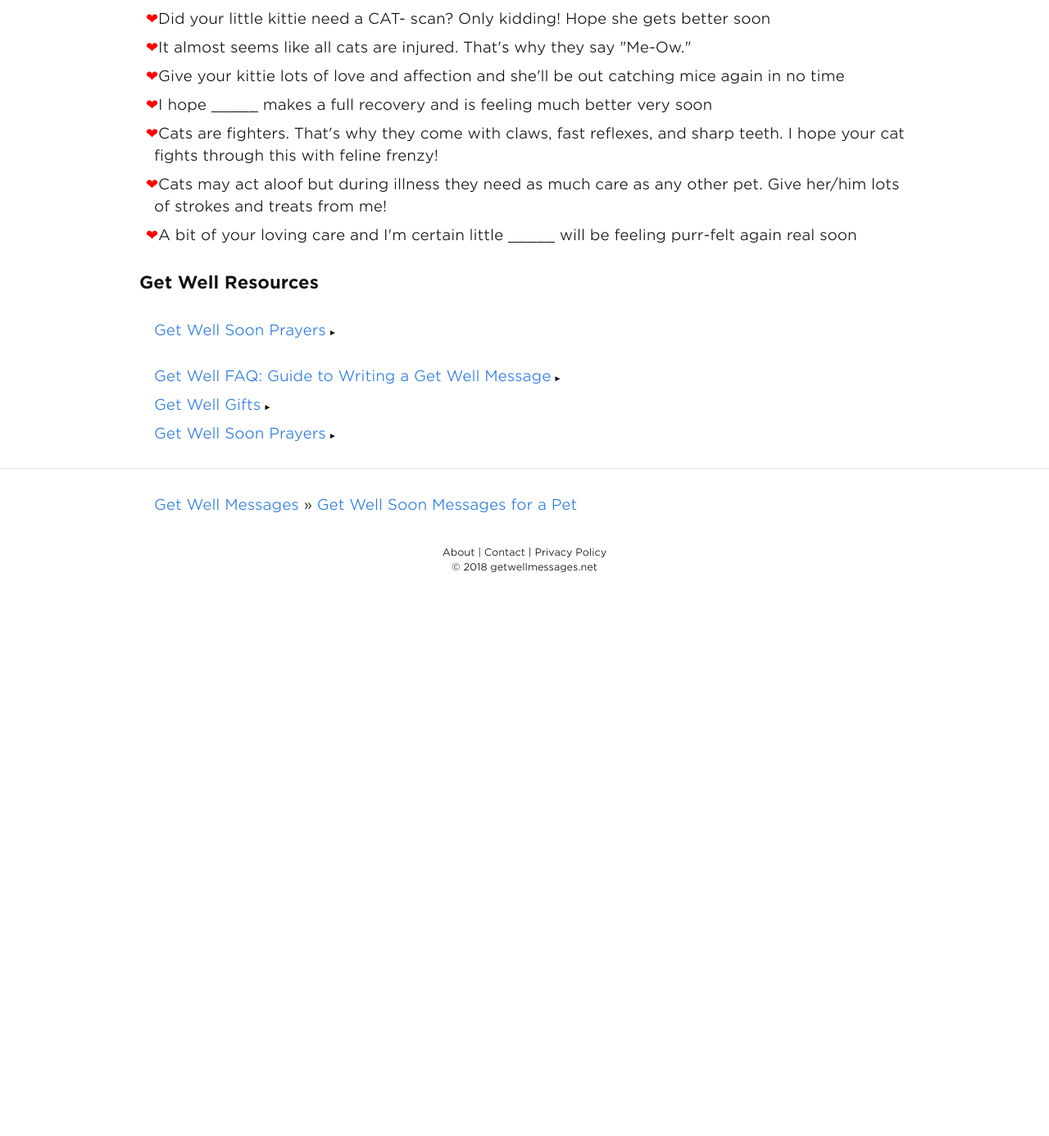
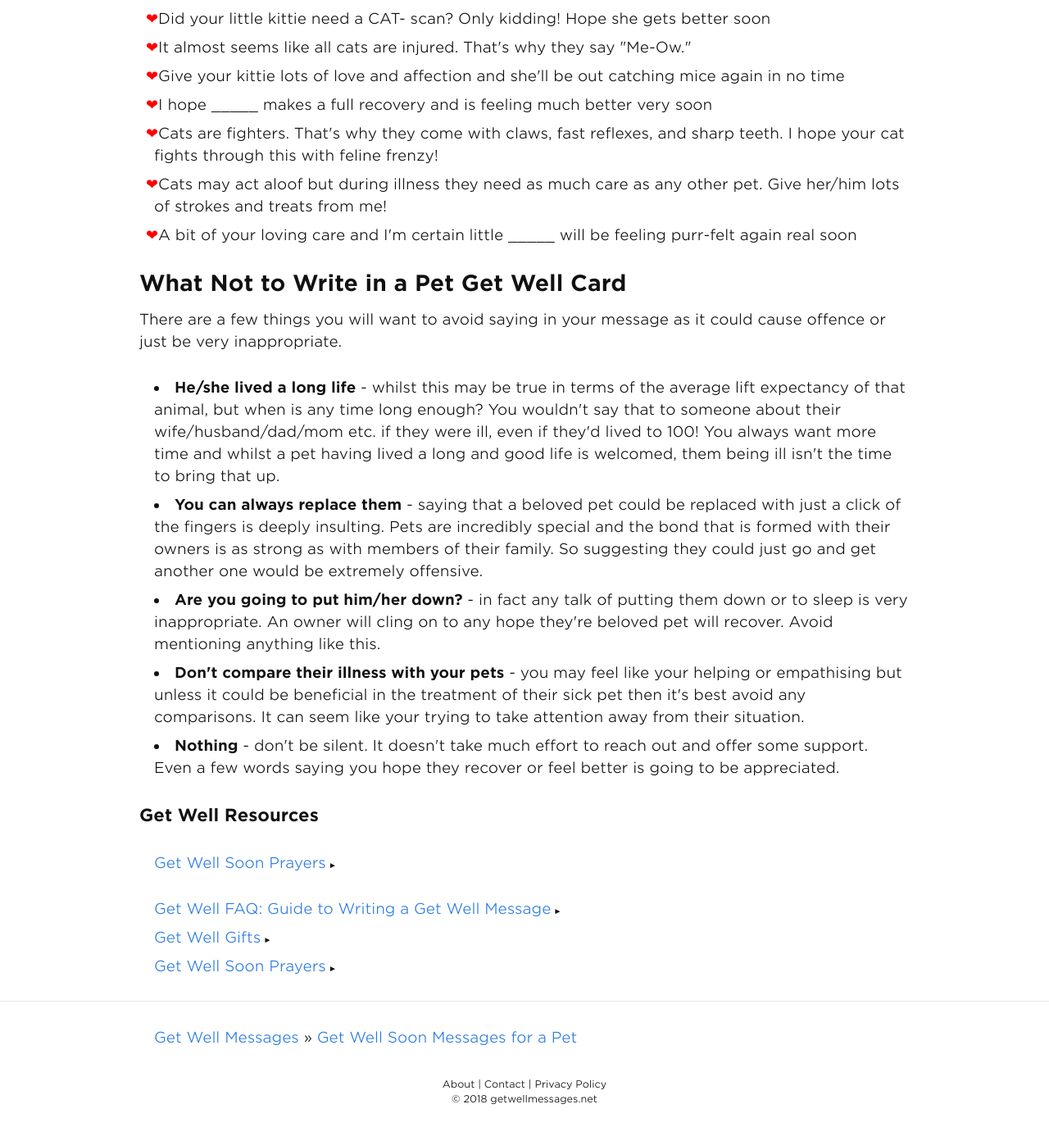
Before and after one commit to andyml123/andyml123.github.io, a Jekyll site: the page built from get-well-soon-messages-for-a-pet.md, in a window 1280 px wide and 1400 px high, scrolled down 1856 px. Shown: the top 1386 px of the window at 82% size. Built offline with Jekyll 4.4.1, drawn with Linux system fonts in a browser that asks for light colours; before the commit the page ends 2606 px from its top, so only the background shows below that.

Commit message:
Update get-well-soon-messages-for-a-pet.md

```diff
--- a/get-well-soon-messages-for-a-pet.md
+++ b/get-well-soon-messages-for-a-pet.md
@@ -65,3 +65,15 @@ If you aren't sure what to write in a pet get well card then take a look at the
 <li>Cats may act aloof but during illness they need as much care as any other pet. Give her/him lots of strokes and treats from me!</li>
 <li>A bit of your loving care and I'm certain little _____ will be feeling purr-felt again real soon</li>
 </ul>
+
+<h2>What Not to Write in a Pet Get Well Card</h2>
+
+There are a few things you will want to avoid saying in your message as it could cause offence or just be very inappropriate.
+
+<ul>
+<li><strong>He/she lived a long life</strong> - whilst this may be true in terms of the average lift expectancy of that animal, but when is any time long enough? You wouldn't say that to someone about their wife/husband/dad/mom etc. if they were ill, even if they'd lived to 100! You always want more time and whilst a pet having lived a long and good life is welcomed, them being ill isn't the time to bring that up.</li>
+<li><strong>You can always replace them</strong> - saying that a beloved pet could be replaced with just a click of the fingers is deeply insulting. Pets are incredibly special and the bond that is formed with their owners is as strong as with members of their family. So suggesting they could just go and get another one would be extremely offensive.</li>
+<li><strong>Are you going to put him/her down?</strong> - in fact any talk of putting them down or to sleep is very inappropriate. An owner will cling on to any hope they're beloved pet will recover. Avoid mentioning anything like this.</li>
+<li><strong>Don't compare their illness with your pets</strong> - you may feel like your helping or empathising but unless it could be beneficial in the treatment of their sick pet then it's best avoid any comparisons. It can seem like your trying to take attention away from their situation.</li>
+<li><strong>Nothing</strong> - don't be silent. It doesn't take much effort to reach out and offer some support. Even a few words saying you hope they recover or feel better is going to be appreciated.</li>
+</ul>
```
